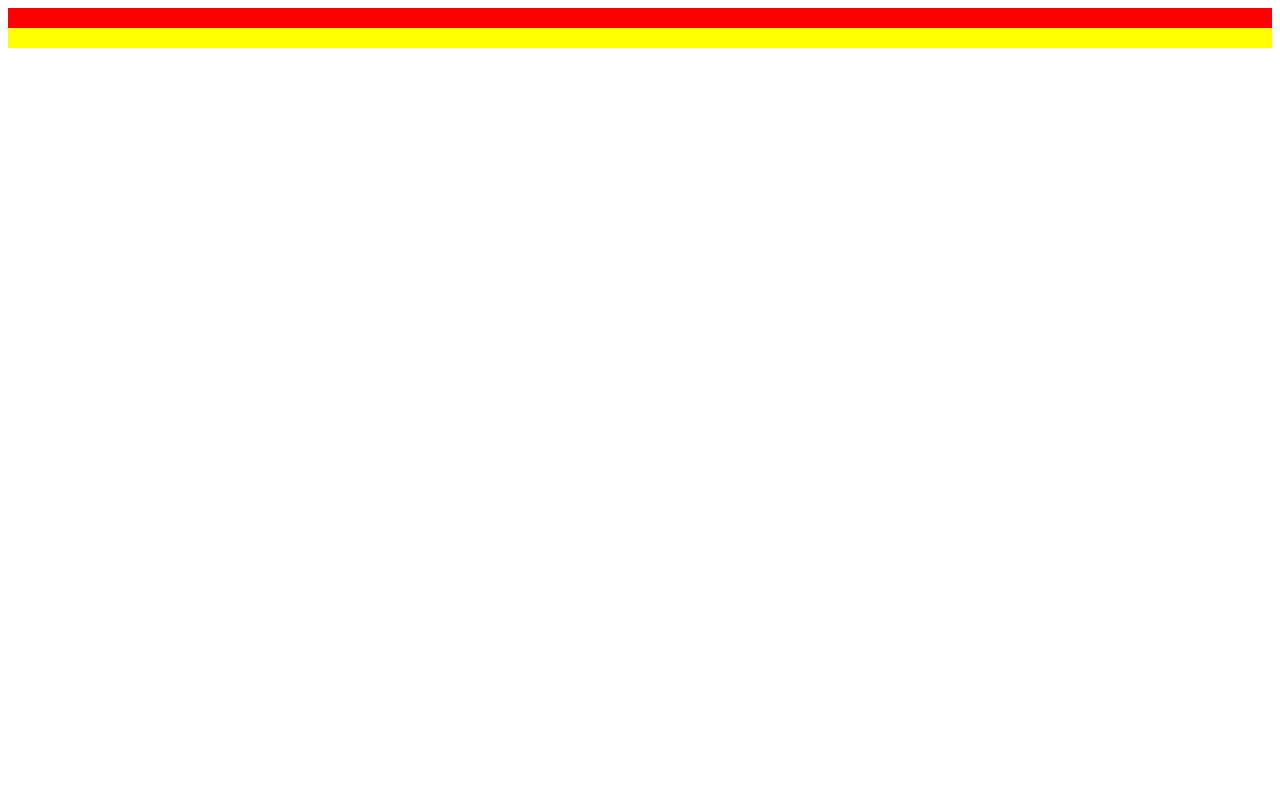
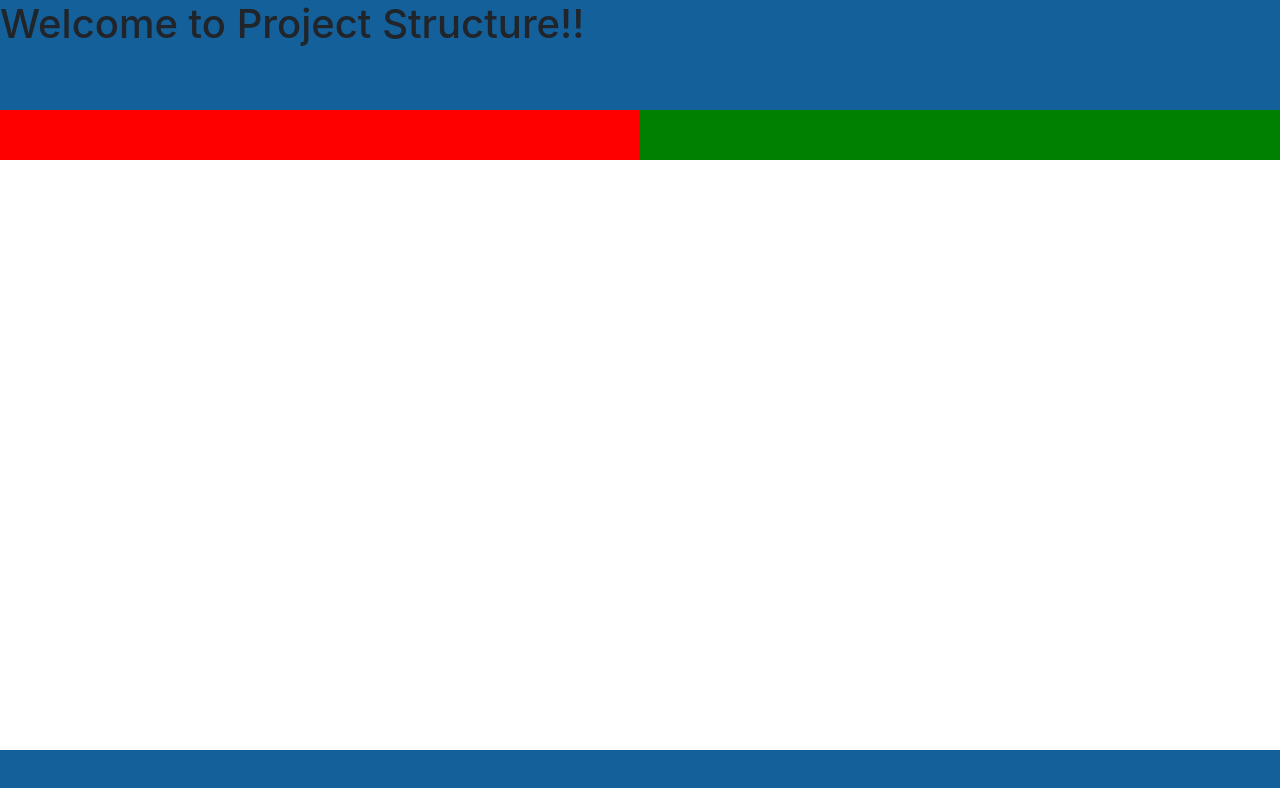
Before and after one commit to joshirahulgit/ids-scheduler-admin-temp, an Angular app: page / in a window 1280 px wide. Shown: the top 788 px of the page. Built offline with nearby package versions, Linux system fonts and the light colour scheme.

Commit message:
Added bootstrap(scss) and @ng-bootstrap. Boiler-plate code completed.

```diff
--- a/package.json
+++ b/package.json
@@ -21,7 +21,11 @@
     "@angular/platform-browser": "^4.0.0",
     "@angular/platform-browser-dynamic": "^4.0.0",
     "@angular/router": "^4.0.0",
+    "@ng-bootstrap/ng-bootstrap": "^1.0.0-alpha.29",
+    "bootstrap": "^4.0.0-alpha.6",
     "core-js": "^2.4.1",
+    "install": "^0.10.1",
+    "npm": "^5.3.0",
     "rxjs": "^5.1.0",
     "zone.js": "^0.8.4"
   },
--- a/src/app/app.component.css
+++ b/src/app/app.component.css
@@ -0,0 +1,7 @@
+.main-body{
+    position: absolute;
+    top: 110px;
+    overflow: auto;
+    width: 100%;
+    bottom:50px;
+}
--- a/src/app/app.component.html
+++ b/src/app/app.component.html
@@ -1,16 +1,15 @@
 <!-- index page landing screen -->
 
-<div class="container">
-  <div class="row">
-    <div class="col-6" style="height:20px; background-color:red;"></div>
-    <div class="col-6" style="height:20px; background-color:yellow;"></div>
-  </div>
-</div>
-
-<!-- <div class="main">
+<div>
   <sd-header></sd-header>
-  <div class="main-body" #mainDiv>
-     <router-outlet></router-outlet>
+  <div class="main-body">
+    <div class="container-fluid">
+    <div class="row">
+      <div class="col-6" style="height:50px;background-color:red;"></div>
+      <div class="col-6" style="height:50px;background-color:green;"></div>
+    </div>
+    </div>
+     <!-- <router-outlet></router-outlet>  -->
   </div>
   <sd-footer></sd-footer>
-</div> -->
+</div>
--- a/src/app/app.module.ts
+++ b/src/app/app.module.ts
@@ -1,5 +1,8 @@
 import { BrowserModule } from '@angular/platform-browser';
 import { NgModule } from '@angular/core';
+
+//Bootstrap imports
+import { NgbModule } from "@ng-bootstrap/ng-bootstrap";
 
 //Custom Modules imports below.
 import { HeaderModule } from "./header/header.module";
@@ -13,6 +16,7 @@ import { AppComponent } from './app.component';
   ],
   imports: [
     BrowserModule,
+    NgbModule.forRoot(),
     HeaderModule,
     FooterModule
   ],
```
Also changed, not shown: .angular-cli.json.
